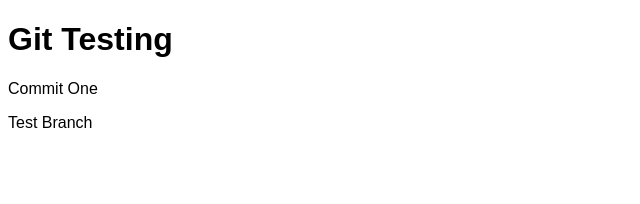
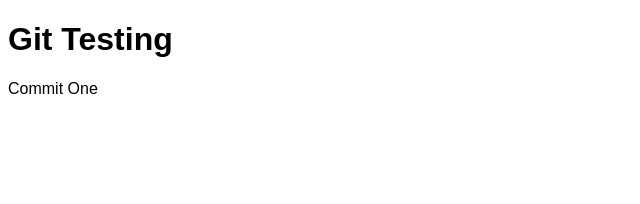
Before and after one commit to cdmt/git-testing, a React (Vite) app in the folder git-testing/: page / in a window 1280 px wide. Shown: the top 204 px of the page, without its empty margins (0-640 px from the left). Built offline with nearby package versions, Linux system fonts and the light colour scheme.

Commit message:
Revert "test  branch"
This reverts commit 221e0fd85e2c867aad2dbcea7bc337a85aebc009.

```diff
--- a/git-testing/src/App.tsx
+++ b/git-testing/src/App.tsx
@@ -7,7 +7,6 @@ function App() {
     <>
       <h1>Git Testing</h1>
       <p>Commit One</p>
-      <p>Test Branch</p>
     </>
   )
 }
```
